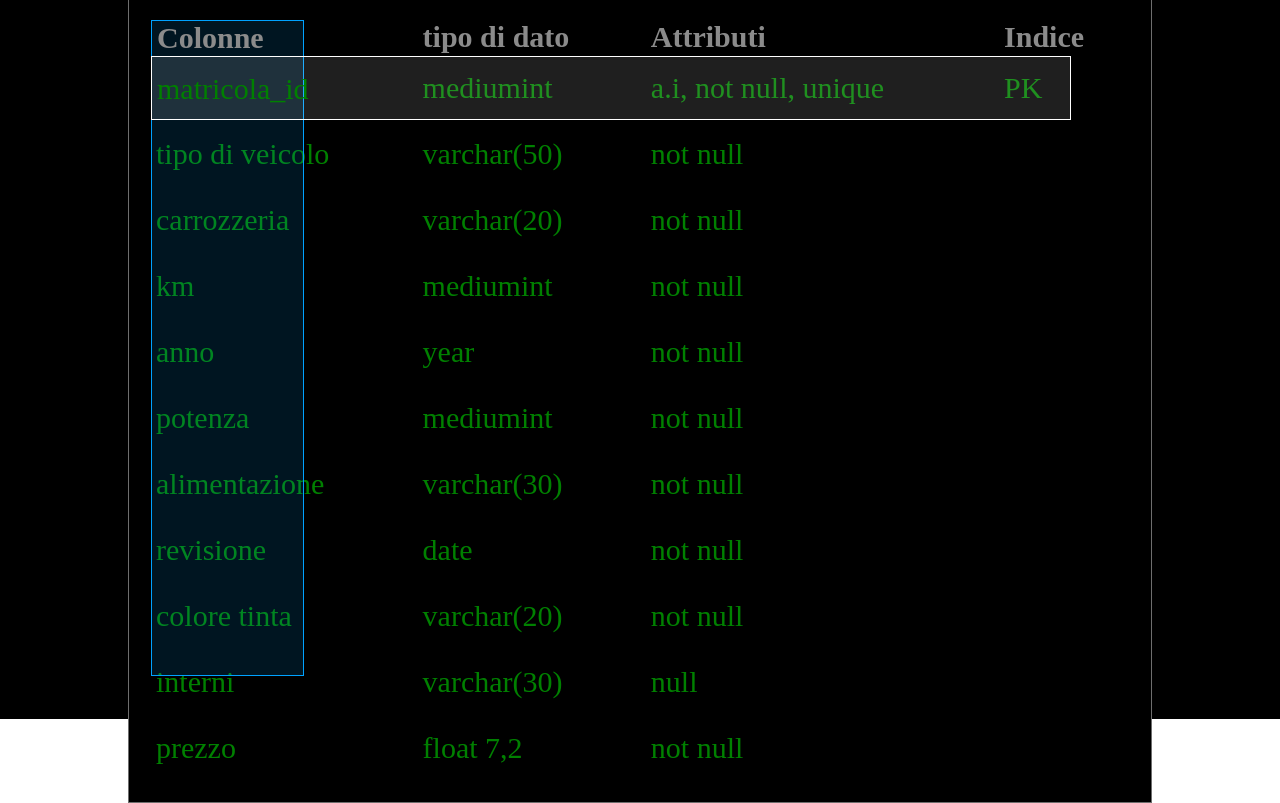
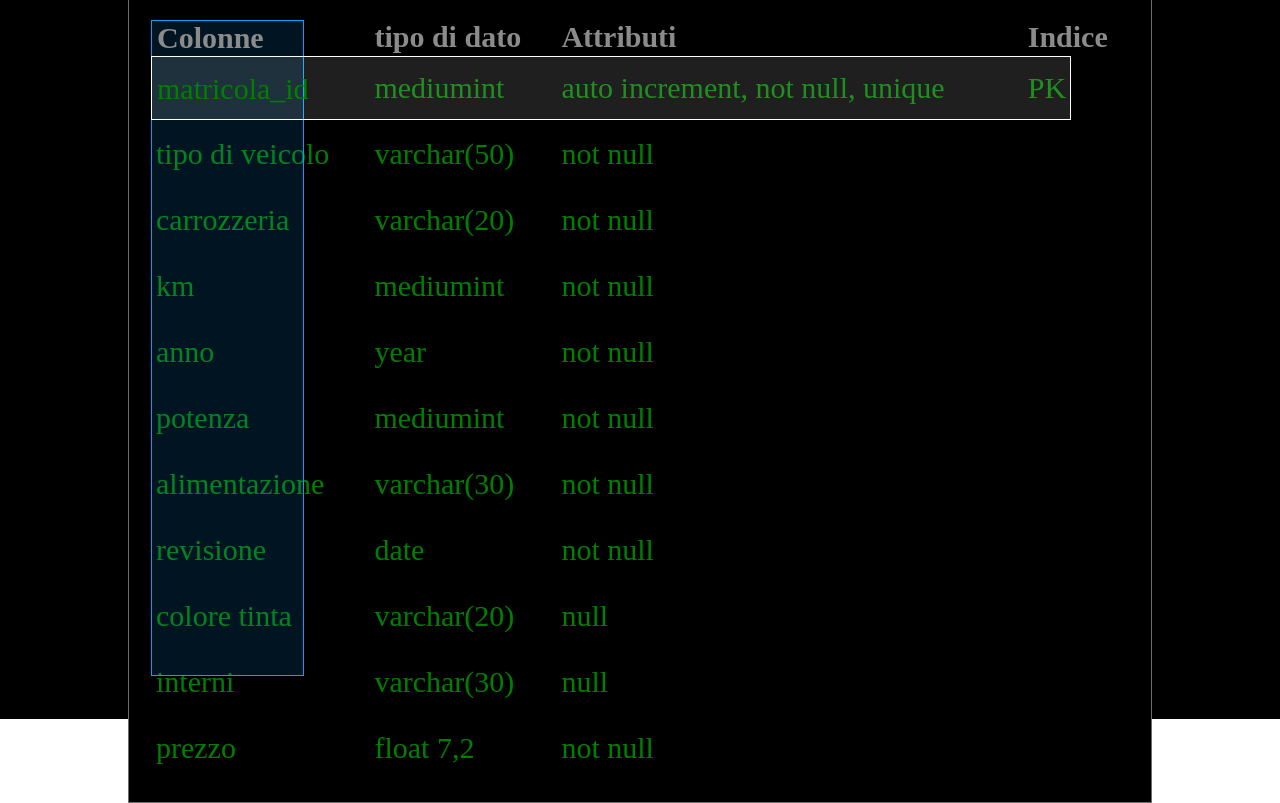
Before and after one commit to IlarioCocco/db-first, a plain HTML site: page index.html in a window 1280 px wide. Shown: the part 81-884 px from the top of the page. Drawn offline with Linux system fonts and the light colour scheme.

Commit message:
recap db

```diff
--- a/index.html
+++ b/index.html
@@ -24,7 +24,7 @@
                     <tr>
                         <td class="row">matricola_id</td>
                         <td>mediumint</td>
-                        <td>a.i, not null, unique</td>
+                        <td>auto increment, not null, unique</td>
                         <td>PK</td>
                     </tr>
                     <tr>
@@ -65,7 +65,7 @@
                     <tr>
                         <td>colore tinta</td>
                         <td>varchar(20)</td>
-                        <td>not null</td>
+                        <td>null</td>
                     </tr>
                     <tr>
                         <td>interni</td>
```
